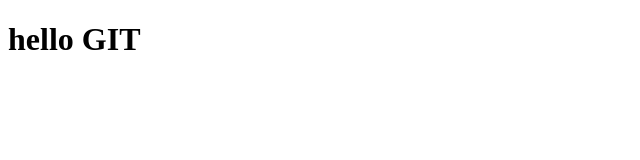
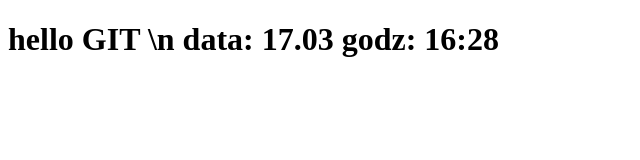
Before and after one commit to JMarcinUrbanski/JMU, a plain HTML site: page index.html in a window 1280 px wide. Shown: the whole page, without its empty margins (0-640 px from the left). Drawn offline with Linux system fonts and the light colour scheme.

Commit message:
data 17.03. g 16:28 index.html

```diff
--- a/index.html
+++ b/index.html
@@ -6,6 +6,8 @@
     <title>Isa GIT JMU</title>
 </head>
 <body>
-    <h1>hello GIT</h1>
+    <h1>hello GIT \n
+    data: 17.03
+    godz: 16:28 </h1>
 </body>
 </html>
```
